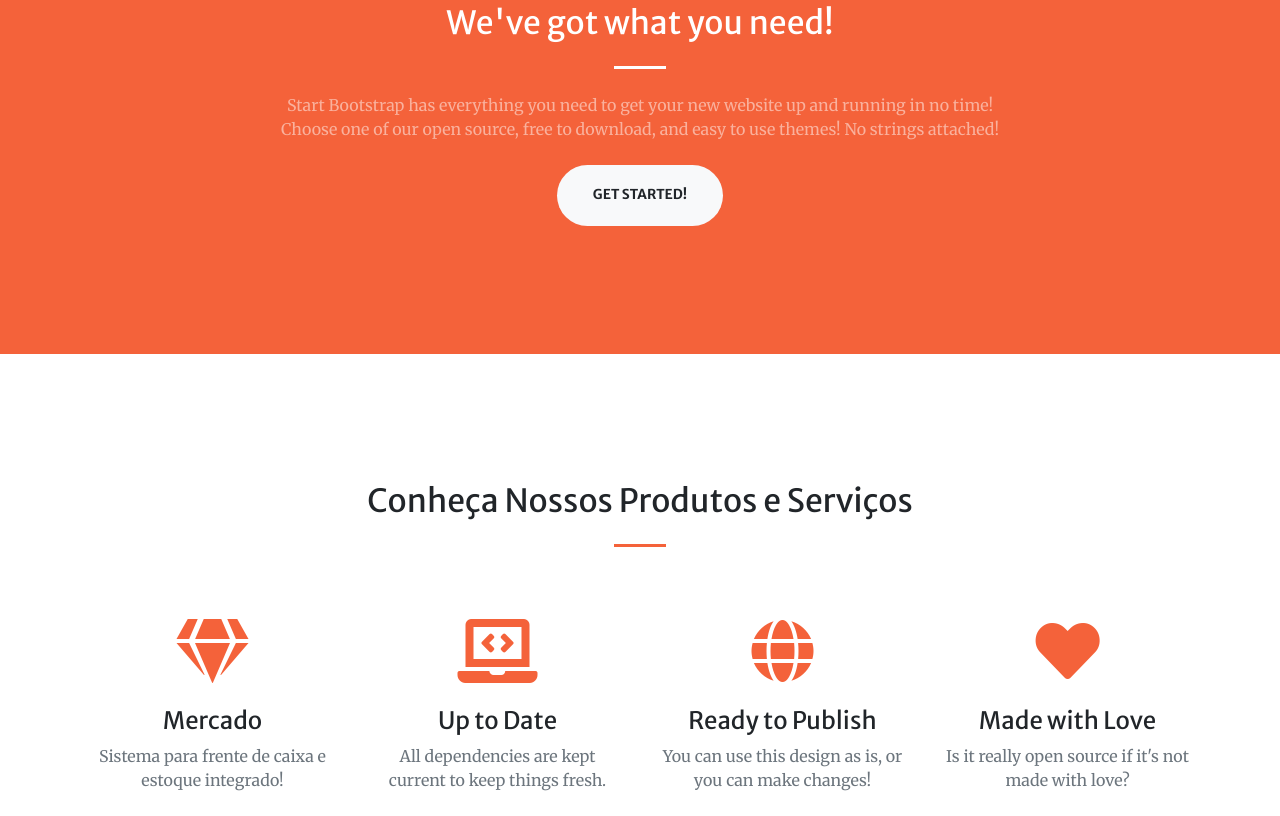
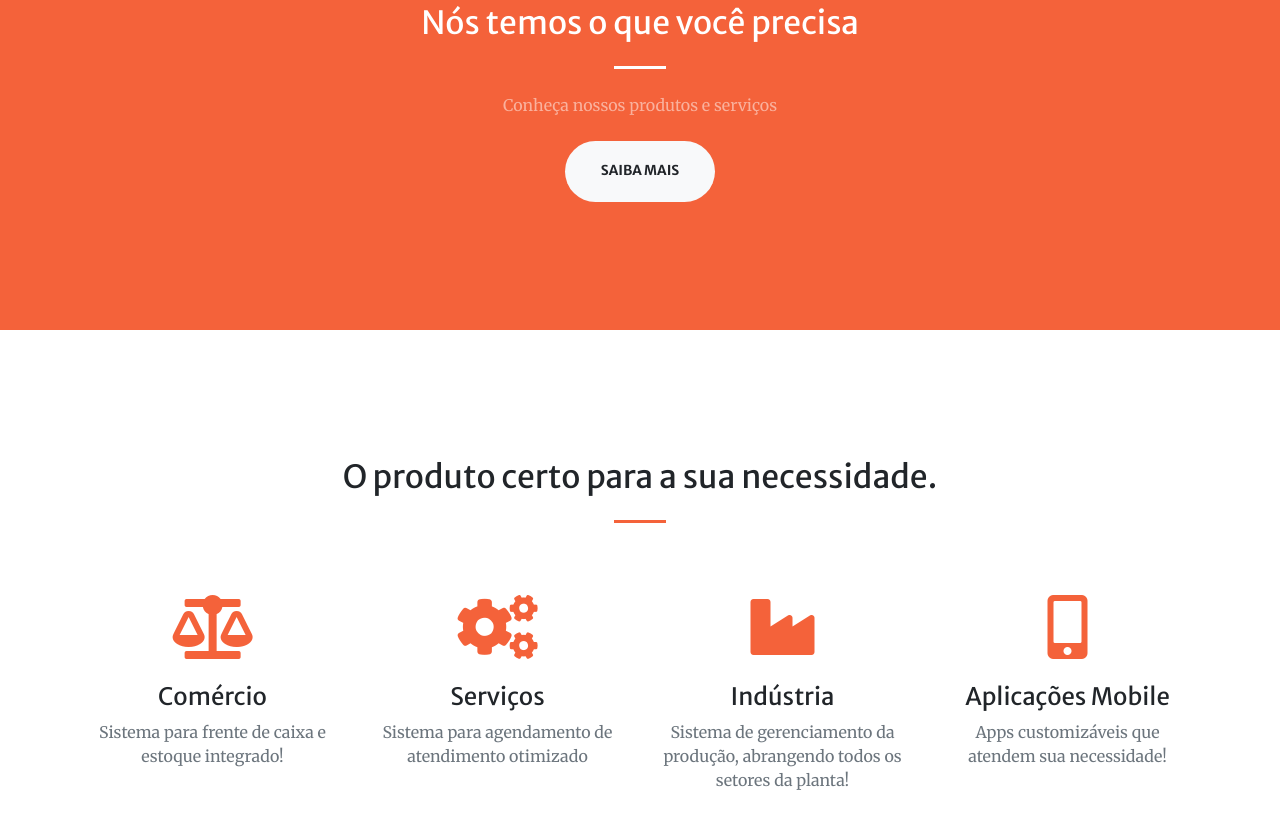
Before and after one commit to GilsonBezerra/site-lithiumcode, a website with bundled scripts: page index.html in a window 1280 px wide. Shown: the part 924-1740 px from the top of the page. Built offline with nearby package versions, Linux system fonts and the light colour scheme.

Commit message:
Atualização do layout

```diff
--- a/index.html
+++ b/index.html
@@ -74,10 +74,10 @@
         <div class="container">
             <div class="row justify-content-center">
                 <div class="col-lg-8 text-center">
-                    <h2 class="text-white mt-0">We've got what you need!</h2>
+                    <h2 class="text-white mt-0">Nós temos o que você precisa</h2>
                     <hr class="divider light my-4">
-                    <p class="text-white-50 mb-4">Start Bootstrap has everything you need to get your new website up and running in no time! Choose one of our open source, free to download, and easy to use themes! No strings attached!</p>
-                    <a class="btn btn-light btn-xl js-scroll-trigger" href="#services">Get Started!</a>
+                    <p class="text-white-50 mb-4">Conheça nossos produtos e serviços</p>
+                    <a class="btn btn-light btn-xl js-scroll-trigger" href="#services">Saiba mais</a>
                 </div>
             </div>
         </div>
@@ -86,35 +86,35 @@
     <!-- Services Section -->
     <section class="page-section" id="services">
         <div class="container">
-            <h2 class="text-center mt-0">Conheça Nossos Produtos e Serviços</h2>
+            <h2 class="text-center mt-0">O produto certo para a sua necessidade.</h2>
             <hr class="divider my-4">
             <div class="row">
                 <div class="col-lg-3 col-md-6 text-center">
                     <div class="mt-5">
-                        <i class="fas fa-4x fa-gem text-primary mb-4"></i>
-                        <h3 class="h4 mb-2">Mercado</h3>
+                        <i class="fas fa-4x fa-balance-scale text-primary mb-4"></i>
+                        <h3 class="h4 mb-2">Comércio</h3>
                         <p class="text-muted mb-0">Sistema para frente de caixa e estoque integrado!</p>
                     </div>
                 </div>
                 <div class="col-lg-3 col-md-6 text-center">
                     <div class="mt-5">
-                        <i class="fas fa-4x fa-laptop-code text-primary mb-4"></i>
-                        <h3 class="h4 mb-2">Up to Date</h3>
-                        <p class="text-muted mb-0">All dependencies are kept current to keep things fresh.</p>
+                        <i class="fas fa-4x fa-cogs text-primary mb-4"></i>
+                        <h3 class="h4 mb-2">Serviços</h3>
+                        <p class="text-muted mb-0">Sistema para agendamento de atendimento otimizado</p>
                     </div>
                 </div>
                 <div class="col-lg-3 col-md-6 text-center">
                     <div class="mt-5">
-                        <i class="fas fa-4x fa-globe text-primary mb-4"></i>
-                        <h3 class="h4 mb-2">Ready to Publish</h3>
-                        <p class="text-muted mb-0">You can use this design as is, or you can make changes!</p>
+                        <i class="fas fa-4x fa-industry text-primary mb-4"></i>
+                        <h3 class="h4 mb-2">Indústria</h3>
+                        <p class="text-muted mb-0">Sistema de gerenciamento da produção, abrangendo todos os setores da planta!</p>
                     </div>
                 </div>
                 <div class="col-lg-3 col-md-6 text-center">
                     <div class="mt-5">
-                        <i class="fas fa-4x fa-heart text-primary mb-4"></i>
-                        <h3 class="h4 mb-2">Made with Love</h3>
-                        <p class="text-muted mb-0">Is it really open source if it's not made with love?</p>
+                        <i class="fas fa-4x fa-mobile-alt text-primary mb-4"></i>
+                        <h3 class="h4 mb-2">Aplicações Mobile</h3>
+                        <p class="text-muted mb-0">Apps customizáveis que atendem sua necessidade!</p>
                     </div>
                 </div>
             </div>
```
